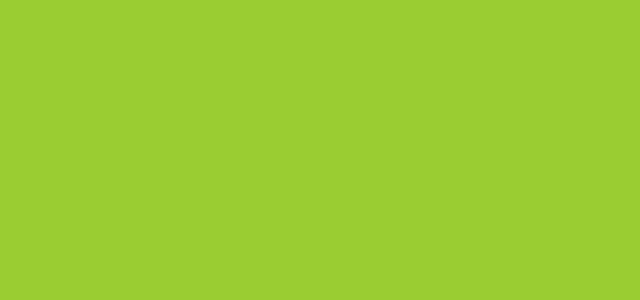
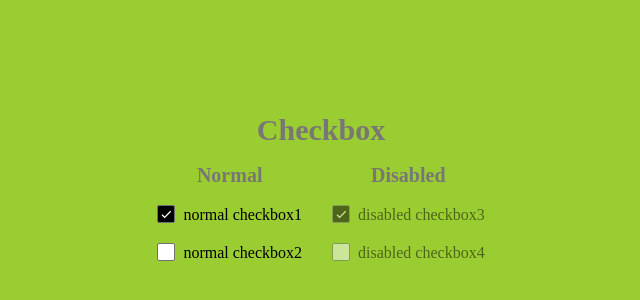
Before and after one commit to seongEun95/react-lesson, a React (Create React App) app: page /uiChallenge/checkbox in a window 1280 px wide. Shown: the part 212-512 px from the top of the page, without its empty margins (319-959 px from the left). Built offline with nearby package versions, Linux system fonts and the light colour scheme.

Commit message:
UI Challenge Checkbox

```diff
--- /dev/null
+++ b/src/components/uiChallenge/Checkbox.tsx
@@ -0,0 +1,98 @@
+/** @jsxRuntime classic */
+/** @jsx jsx */
+import { jsx, css } from '@emotion/react';
+import React from 'react';
+import { BiCheck } from 'react-icons/bi';
+
+interface CheckboxProps {
+  name: string;
+  checked: boolean;
+  label?: string;
+  id?: string;
+  disabled?: boolean;
+  onChange: React.ChangeEventHandler<HTMLInputElement>;
+}
+
+export default function Checkbox({
+  checked,
+  id,
+  label,
+  name,
+  disabled = false,
+  onChange,
+}: CheckboxProps) {
+  const realId = id || name;
+
+  const onKeyDown = (e: React.KeyboardEvent<HTMLDivElement>) => {
+    if (disabled) return;
+
+    if (e.key === 'Enter') {
+      //@ts-ignore
+      e.target.checked = !checked;
+      //@ts-ignore
+      e.target.name = name;
+      onChange(e as any);
+    }
+  };
+
+  return (
+    <label css={[CheckboxCss, disabled && disabledCss]} htmlFor={realId}>
+      <input
+        css={inputCss}
+        id={realId}
+        name={name}
+        type="checkbox"
+        checked={checked}
+        disabled={disabled}
+        onChange={onChange}
+      />
+      <div
+        css={boxCss(checked)}
+        tabIndex={disabled ? -1 : 0}
+        onKeyDown={onKeyDown}
+      >
+        {checked && <BiCheck css={checkIconCss} size={20} />}
+      </div>
+      <span css={labelCss}>{label}</span>
+    </label>
+  );
+}
+
+const CheckboxCss = css`
+  display: flex;
+  align-items: center;
+  gap: 8px;
+  cursor: pointer;
+`;
+
+const disabledCss = css`
+  cursor: not-allowed;
+  opacity: 0.5;
+`;
+
+const inputCss = css`
+  display: none;
+`;
+
+const boxCss = (checked: boolean) => css`
+  display: flex;
+  justify-content: center;
+  align-items: center;
+  width: 18px;
+  height: 18px;
+  border: 1px solid #707070;
+  border-radius: 2px;
+  background-color: ${checked ? 'black' : 'white'};
+
+  &:focus {
+    outline: 1px solid #1e62fe;
+  }
+`;
+
+const checkIconCss = css`
+  color: white;
+`;
+
+const labelCss = css`
+  margin-top: 2px;
+`;
--- a/src/page/ButtonPage.tsx
+++ b/src/page/ButtonPage.tsx
@@ -6,7 +6,6 @@ import SubTitle from '../components/common/SubTitle';
 import Column from '../components/common/Column';
 import Row from '../components/common/Row';
 import Title from '../components/common/Title';
-import { columnCss } from '../style/css';
 
 export default function ButtonPage() {
   const handleClickButton = () => {
--- /dev/null
+++ b/src/page/CheckboxPage.tsx
@@ -0,0 +1,77 @@
+/** @jsxRuntime classic */
+/** @jsx jsx */
+import { jsx, css } from '@emotion/react';
+import Checkbox from '../components/uiChallenge/Checkbox';
+import React, { useState } from 'react';
+import Title from '../components/common/Title';
+import Column from '../components/common/Column';
+import Row from '../components/common/Row';
+import SubTitle from '../components/common/SubTitle';
+
+export default function CheckboxPage() {
+  const [checked, setChecked] = useState({
+    checkbox1: true,
+    checkbox2: false,
+    checkbox3: true,
+    checkbox4: false,
+  });
+
+  console.log(checked);
+  const handleClickCheckbox = (e: React.ChangeEvent<HTMLInputElement>) => {
+    // console.dir(e.target);
+    const { name, checked } = e.target;
+    setChecked(prev => ({ ...prev, [name]: checked }));
+  };
+
+  return (
+    <div css={checkboxPageCss}>
+      <Column align="center" gap={20}>
+        <Title>Checkbox</Title>
+        <Row gap={30}>
+          <Column align="center" gap={20}>
+            <SubTitle>Normal</SubTitle>
+            <Checkbox
+              name="checkbox1"
+              checked={checked.checkbox1}
+              label="normal checkbox1"
+              onChange={handleClickCheckbox}
+            />
+            <Checkbox
+              name="checkbox2"
+              checked={checked.checkbox2}
+              label="normal checkbox2"
+              onChange={handleClickCheckbox}
+            />
+          </Column>
+
+          <Column align="center" gap={20}>
+            <SubTitle>Disabled</SubTitle>
+            <Checkbox
+              name="checkbox3"
+              checked={checked.checkbox3}
+              label="disabled checkbox3"
+              disabled
+              onChange={handleClickCheckbox}
+            />
+            <Checkbox
+              name="checkbox4"
+              checked={checked.checkbox4}
+              label="disabled checkbox4"
+              disabled
+              onChange={handleClickCheckbox}
+            />
+          </Column>
+        </Row>
+      </Column>
+    </div>
+  );
+}
+
+const checkboxPageCss = css`
+  display: flex;
+  justify-content: center;
+  align-items: center;
+  width: 100vw;
+  height: 100vh;
+  background-color: yellowgreen;
+`;
--- a/src/page/HomePage.tsx
+++ b/src/page/HomePage.tsx
@@ -21,17 +21,12 @@ export default function HomePage() {
         move to children 10
       </button> */}
       <SubTitle>Service</SubTitle>
-      <Link to="/service/todoList">
-        <div>TodoList</div>
-      </Link>
+      <Link to="/service/todoList">TodoList</Link>
       <SubTitle>UI Challenge</SubTitle>
-      <Link to="/uiChallenge/button">
-        <div>Button</div>
-      </Link>
+      <Link to="/uiChallenge/button">Button</Link>
+      <Link to="/uiChallenge/checkbox">Checkbox</Link>
       <SubTitle>Practice</SubTitle>
-      <Link to="/draft">
-        <div>Draft</div>
-      </Link>
+      <Link to="/draft">Draft</Link>
     </div>
   );
 }
--- a/src/router.tsx
+++ b/src/router.tsx
@@ -7,6 +7,7 @@ import ChildrenPage from './page/ChildrenPage';
 import NotFoundPage from './page/DraftPage';
 import DraftPage from './page/DraftPage';
 import ButtonPage from './page/ButtonPage';
+import CheckboxPage from './page/CheckboxPage';
 
 export default function Router() {
   return (
@@ -20,6 +21,7 @@ export default function Router() {
 
         <Route path="/uiChallenge" element={<Outlet />}>
           <Route path="button" element={<ButtonPage />} />
+          <Route path="checkbox" element={<CheckboxPage />} />
         </Route>
 
         <Route path="/draft" element={<DraftPage />} />
```
